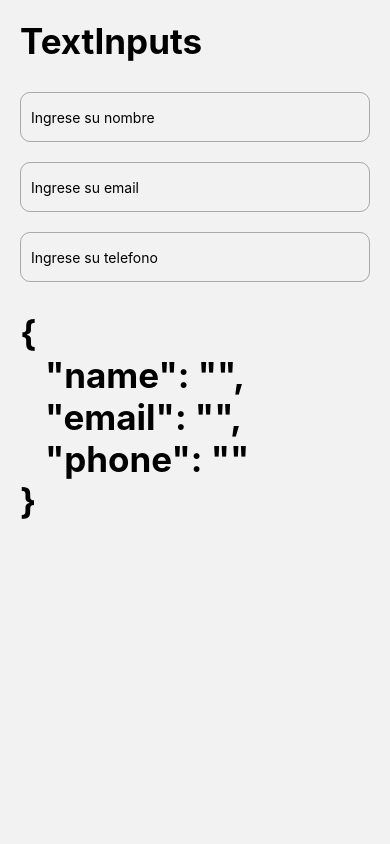
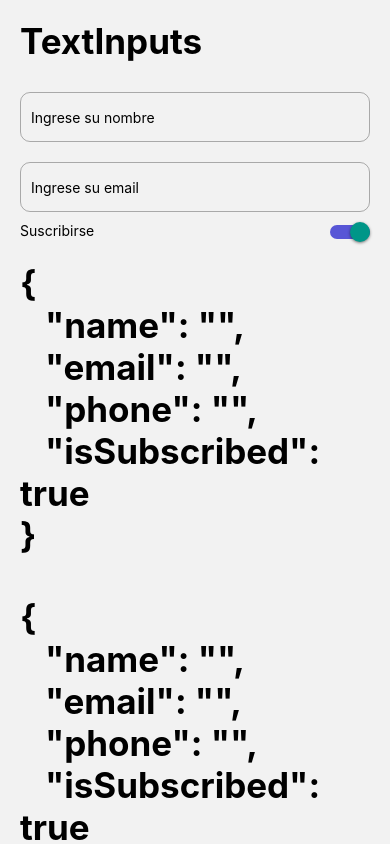
Before and after one commit to JorgeLpzGnz/06-RNComponents, a React Native app: screen /TextInputScreen in a window 390 px wide. Shown: the top 844 px of the page. Built offline with nearby package versions, Linux system fonts and the light colour scheme.

Commit message:
208. useForm ( Custom hook )

```diff
--- /dev/null
+++ b/src/Hooks/useForm.tsx
@@ -0,0 +1,20 @@
+import { useState } from 'react';
+
+export const useForm = <T extends Object>( initState: T ) => {
+
+    const [state, setState] = useState( initState );
+
+    const onChange = <K extends Object>( value: K, field: keyof T ) => {
+        setState({
+            ...state,
+            [field]: value
+        });
+    }
+
+    return {
+        ...state,
+        form: state,
+        onChange,
+    }
+
+}
--- a/src/screens/TextInputScreen.tsx
+++ b/src/screens/TextInputScreen.tsx
@@ -1,24 +1,30 @@
 import React, { useState } from 'react'
-import { StyleSheet, TextInput, View } from 'react-native'
+import { Keyboard, KeyboardAvoidingView, Platform, ScrollView, StyleSheet, Text, TextInput, TouchableWithoutFeedback, View } from 'react-native'
 import { HeaderTitle } from '../components/HeaderTitle'
 import { styles } from '../theme/appTheme'
+import { CustomSwitch } from '../components/CustomSwitch'
+import { useForm } from '../Hooks/useForm'
 
 export const TextInputScreen = () => {
 
-    const [ form, setForm ] = useState({
+    const { form, isSubscribed, onChange, } = useForm({
         name: '',
         email: '',
         phone: '',
+        isSubscribed: true,
     })
 
-    const onChange = ( value: string, field: keyof typeof form ) => {
-        setForm({
-            ...form,
-            [field]: value,
-        })
-    }
+    return (
+        <KeyboardAvoidingView
+            // esta configuracion de behavior es necesaria
+            behavior={ Platform.OS === 'ios' ? 'padding' : 'height' }
+        >
+            <ScrollView>
 
-    return (
+                <TouchableWithoutFeedback
+                    onPress={ Keyboard.dismiss }
+                >
+
                     <View style={ styles.globalMargin }>
                         <HeaderTitle title="TextInputs"/>
 
@@ -39,6 +45,18 @@ export const TextInputScreen = () => {
                             // Disponible en IOS
                             keyboardAppearance="dark"
                         />
+
+                        <View style={{ flexDirection: 'row',}}>
+                            <Text style={{ flex: 1,}}>Suscribirse</Text>
+                            <CustomSwitch
+                                isOn={ isSubscribed }
+                                onChange={ ( value ) => onChange( value, 'isSubscribed') }
+                            />
+                        </View>
+
+                        <HeaderTitle title={ JSON.stringify( form, null, 3 )}/>
+                        <HeaderTitle title={ JSON.stringify( form, null, 3 )}/>
+
                         <TextInput
                             style={ stylesScreen.inputStyle }
                             placeholder="Ingrese su telefono"
@@ -47,9 +65,15 @@ export const TextInputScreen = () => {
 
                         />
 
-            <HeaderTitle title={ JSON.stringify( form, null, 3 )}/>
+                    </View>
 
-        </View>
+                </TouchableWithoutFeedback>
+
+
+                <View style={{ height: 100 }}/>
+            </ScrollView>
+
+        </KeyboardAvoidingView>
     )
 }
 
```
Lines whose indentation alone changed are shown as unchanged.
